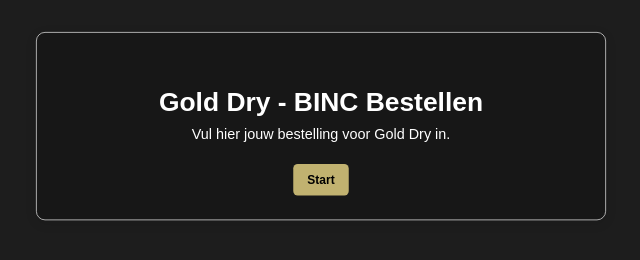
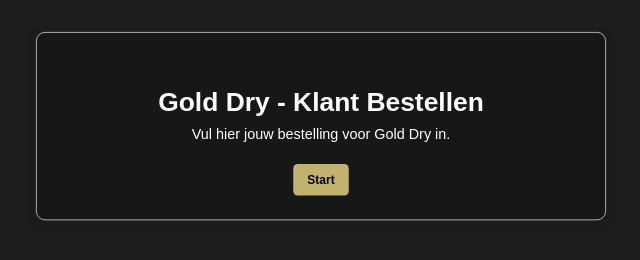
Before and after one commit to Krijnvl/Golddrybinc, a plain HTML site: page index.html in a window 1280 px wide. Shown: the whole page, without its empty margins (319-959 px from the left). Drawn offline with Linux system fonts and the light colour scheme; no server answers.

Commit message:
Update index.html

```diff
--- a/index.html
+++ b/index.html
@@ -719,7 +719,7 @@ select {
 
     <form id="orderForm">
 <div class="step active" id="welcomeStep">
-  <h2>Gold Dry - BINC Bestellen</h2>
+  <h2>Gold Dry - Klant Bestellen</h2>
   <p>Vul hier jouw bestelling voor Gold Dry in.</p>
   <button type="button" onclick="nextStep()">Start</button>
 </div>
```
